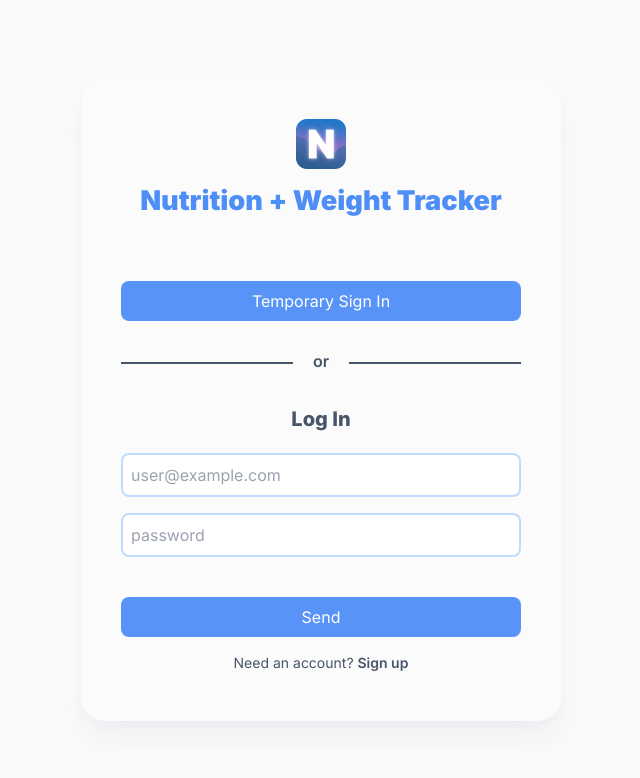
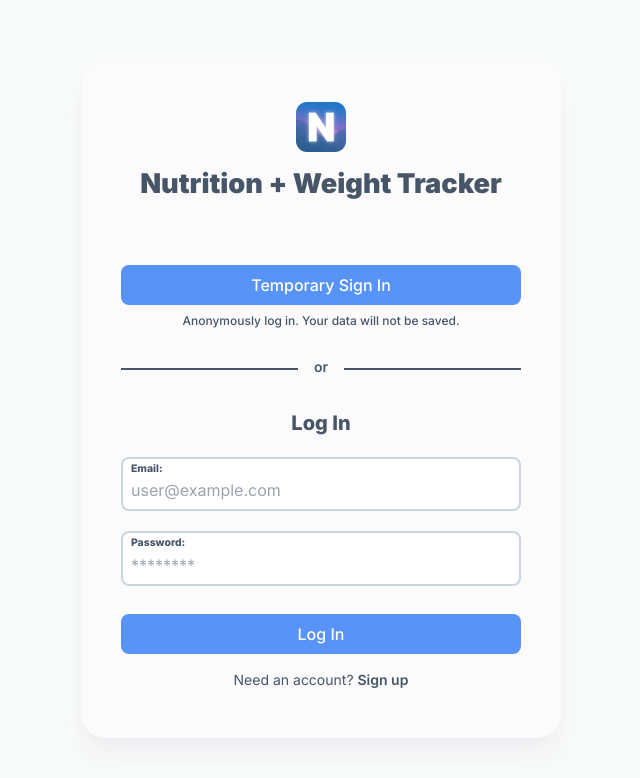
Before and after one commit to ishaan1013/nutrition, a Next.js app: page / in a window 1280 px wide. Shown: the top 778 px of the page, without its empty margins (329-969 px from the left). Built offline with nearby package versions, Linux system fonts and the light colour scheme; no server answers.

Commit message:
final account card style

```diff
--- a/components/account/index.js
+++ b/components/account/index.js
@@ -17,7 +17,7 @@ export default function Account() {
                     width={50}
                     height={50}
                     />
-                    <h1 className="mt-3 mb-10 text-[1.7rem] text-blue-500/90 font-black">Nutrition + Weight Tracker</h1>
+                    <h1 className="mt-3 mb-10 text-[1.7rem] text-slate-600 font-black">Nutrition + Weight Tracker</h1>
 
                     {isLogIn ? <LogIn /> : <SignUp />}
                     {isLogIn ?
--- a/components/account/logIn.js
+++ b/components/account/logIn.js
@@ -2,6 +2,7 @@ import { app } from "../../global/firebase"
 import firebase from "firebase/app"
 import { getAuth, signInWithEmailAndPassword, signInAnonymously  } from "firebase/auth"
 import  { useState } from "react"
+
 
 const auth = getAuth()
 
@@ -70,35 +71,50 @@ export default function Login() {
         <>
             <div
             onClick={() => anon()}
-            className="w-full text-center rounded-lg bg-blue-500/[0.85] hover:bg-blue-500  text-white p-2 mt-5 mb-2 ease-in-out duration-100 cursor-pointer"
-            >Temporary Sign In</div>
+            className="w-full text-center rounded-lg bg-blue-500/[0.85] hover:bg-blue-500  text-white p-2 mt-5 mb-2 ease-in-out duration-100 cursor-pointer font-medium"
+            >
+                Temporary Sign In
+            </div>
+            <p className="text-slate-600 text-xs font-medium flex items-center">
+                Anonymously log in. Your data will not be saved.
+            </p>
 
-            <div className="w-full flex justify-center items-center mb-3 mt-5">
-                <div className="w-full h-[0.125rem] bg-slate-600"/>
-                <p className="px-5 pb-1 text-slate-600 font-semibold">or</p>
-                <div className="w-full h-[0.125rem] bg-slate-600"/>
+            <div className="w-full flex justify-center items-center mb-3 mt-7">
+                <div className="w-full h-[0.115rem] bg-slate-600"/>
+                <p className="px-4 pb-1 text-slate-600 font-semibold text-sm">or</p>
+                <div className="w-full h-[0.115rem] bg-slate-600"/>
             </div>
 
             <h1 className="mt-4 text-xl text-slate-600">Log In</h1>
-            <div>
+            <div className="w-full">
+                <div className="relative mt-5 mb-2">
+                    <label className="absolute top-1 left-[10px] text-[0.65rem] font-extrabold text-slate-600">
+                        Email:
+                    </label>
                     <input
                     id="email"
                     placeholder="user@example.com"
                     value={email}
                     onChange={onChangeEmail}
-                className="w-full rounded-lg p-2 mt-5 mb-2 focus:outline-none focus:border-blue-400 border-blue-200 border-2"
+                    className="w-full rounded-lg px-2 pb-[0.45rem] pt-[1.2rem] focus:outline-none focus:border-slate-400 border-slate-300 border-2 text-slate-600"
                     />
+                </div>
+                <div className="relative mt-5 mb-2">
+                    <label className="absolute top-1 left-[10px] text-[0.65rem] font-extrabold text-slate-600">
+                        Password:
+                    </label>
                     <input
                     id="password"
-                placeholder="password"
+                    placeholder="********"
                     value={pass}
                     onChange={onChangePass}
-                className="w-full rounded-lg p-2 mt-2 mb-5 focus:outline-none focus:border-blue-400 border-blue-200 border-2"
+                    className="w-full rounded-lg px-2 pb-[0.45rem] pt-[1.2rem] focus:outline-none focus:border-slate-400 border-slate-300 border-2 text-slate-600"
                     />
+                </div>
                 <button
-                className="w-full text-center rounded-lg bg-blue-500/[0.85] hover:bg-blue-500  text-white p-2 mt-5 mb-2 ease-in-out duration-100"
+                className="w-full text-center rounded-lg bg-blue-500/[0.85] hover:bg-blue-500  text-white p-2 mt-5 mb-2 ease-in-out duration-100 font-medium"
                 onClick={() => logInHandler()}
-                >Send</button>
+                >Log In</button>
             </div>
             <p>{error}</p>
         </>
--- a/components/account/signUp.js
+++ b/components/account/signUp.js
@@ -57,35 +57,50 @@ export default function SignUp() {
         <>
             <div
             onClick={() => anon()}
-            className="w-full text-center rounded-lg bg-blue-500/[0.85] hover:bg-blue-500  text-white p-2 mt-5 mb-2 ease-in-out duration-100 cursor-pointer"
-            >Temporary Sign In</div>
+            className="w-full text-center rounded-lg bg-blue-500/[0.85] hover:bg-blue-500  text-white p-2 mt-5 mb-2 ease-in-out duration-100 cursor-pointer font-medium"
+            >
+                Temporary Sign In
+            </div>
+            <p className="text-slate-600 text-xs font-medium flex items-center">
+                Anonymously log in. Your data will not be saved.
+            </p>
 
-            <div className="w-full flex justify-center items-center mb-3 mt-5">
-                <div className="w-full h-[0.125rem] bg-slate-600"/>
-                <p className="px-5 pb-1 text-slate-600 font-semibold">or</p>
-                <div className="w-full h-[0.125rem] bg-slate-600"/>
+            <div className="w-full flex justify-center items-center mb-3 mt-7">
+                <div className="w-full h-[0.115rem] bg-slate-600"/>
+                <p className="px-4 pb-1 text-slate-600 font-semibold text-sm">or</p>
+                <div className="w-full h-[0.115rem] bg-slate-600"/>
             </div>
 
             <h1 className="mt-4 text-xl text-slate-600">Sign Up</h1>
-            <div>
+            <div className="w-full">
+                <div className="relative mt-5 mb-2">
+                    <label className="absolute top-1 left-[10px] text-[0.65rem] font-extrabold text-slate-600">
+                        Email:
+                    </label>
                     <input
                     id="email"
                     placeholder="user@example.com"
                     value={email}
                     onChange={onChangeEmail}
-                className="w-full rounded-lg p-2 mt-5 mb-2 focus:outline-none focus:border-blue-400 border-blue-200 border-2"
+                    className="w-full rounded-lg px-2 pb-[0.45rem] pt-[1.2rem] focus:outline-none focus:border-slate-400 border-slate-300 border-2 text-slate-600"
                     />
+                </div>
+                <div className="relative mt-5 mb-2">
+                    <label className="absolute top-1 left-[10px] text-[0.65rem] font-extrabold text-slate-600">
+                        Password:
+                    </label>
                     <input
                     id="password"
-                placeholder="password"
+                    placeholder="********"
                     value={pass}
                     onChange={onChangePass}
-                className="w-full rounded-lg p-2 mt-2 mb-5 focus:outline-none focus:border-blue-400 border-blue-200 border-2"
+                    className="w-full rounded-lg px-2 pb-[0.45rem] pt-[1.2rem] focus:outline-none focus:border-slate-400 border-slate-300 border-2 text-slate-600"
                     />
+                </div>
                 <button
-                className="w-full text-center rounded-lg bg-blue-500/[0.85] hover:bg-blue-500  text-white p-2 mt-5 mb-2 ease-in-out duration-100"
+                className="w-full text-center rounded-lg bg-blue-500/[0.85] hover:bg-blue-500  text-white p-2 mt-5 mb-2 ease-in-out duration-100 font-medium"
                 onClick={() => signUpHandler()}
-                >Send</button>
+                >Sign Up</button>
             </div>
             <p>{error}</p>
         </>
```
Lines whose indentation alone changed are shown as unchanged.
